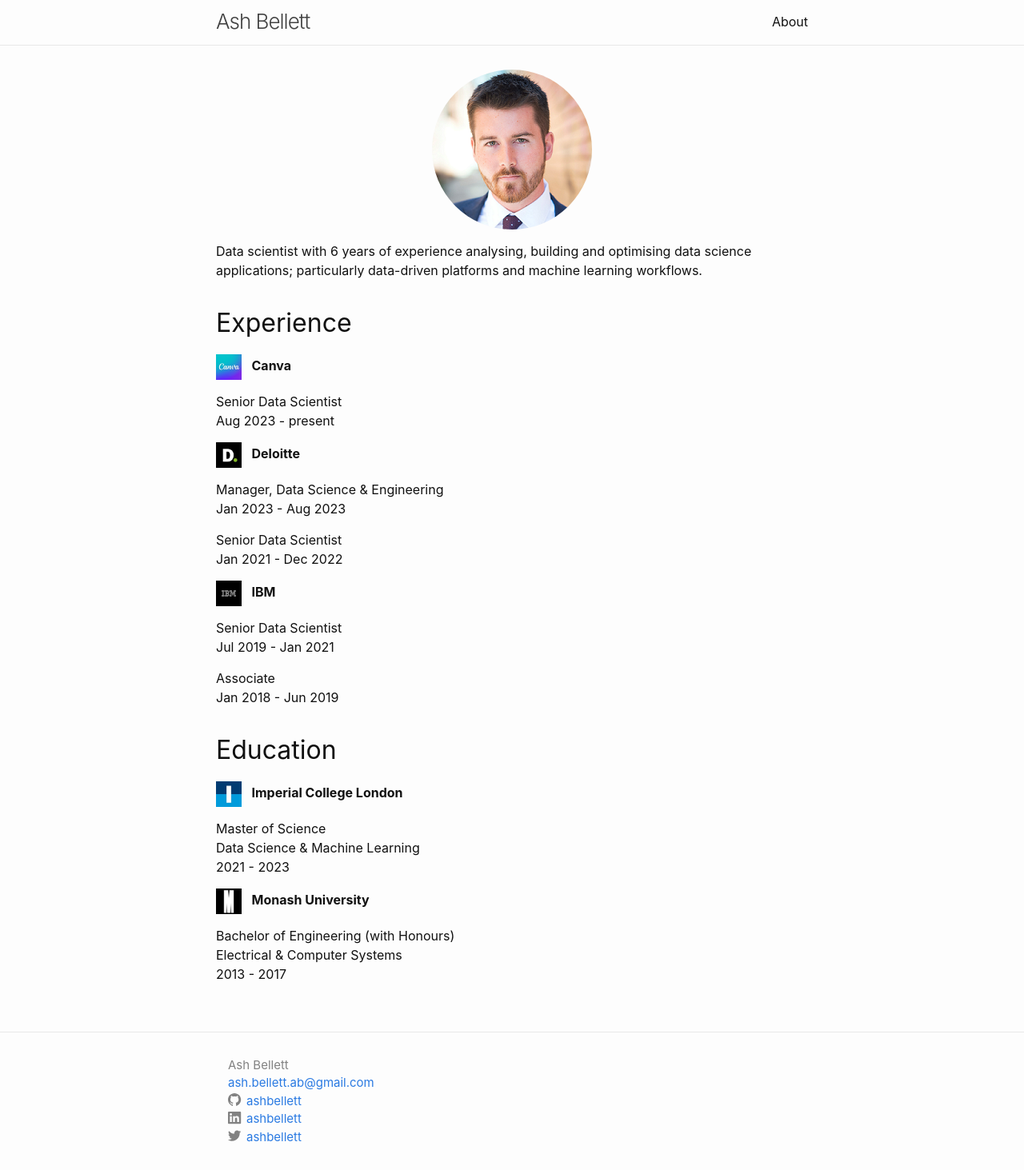
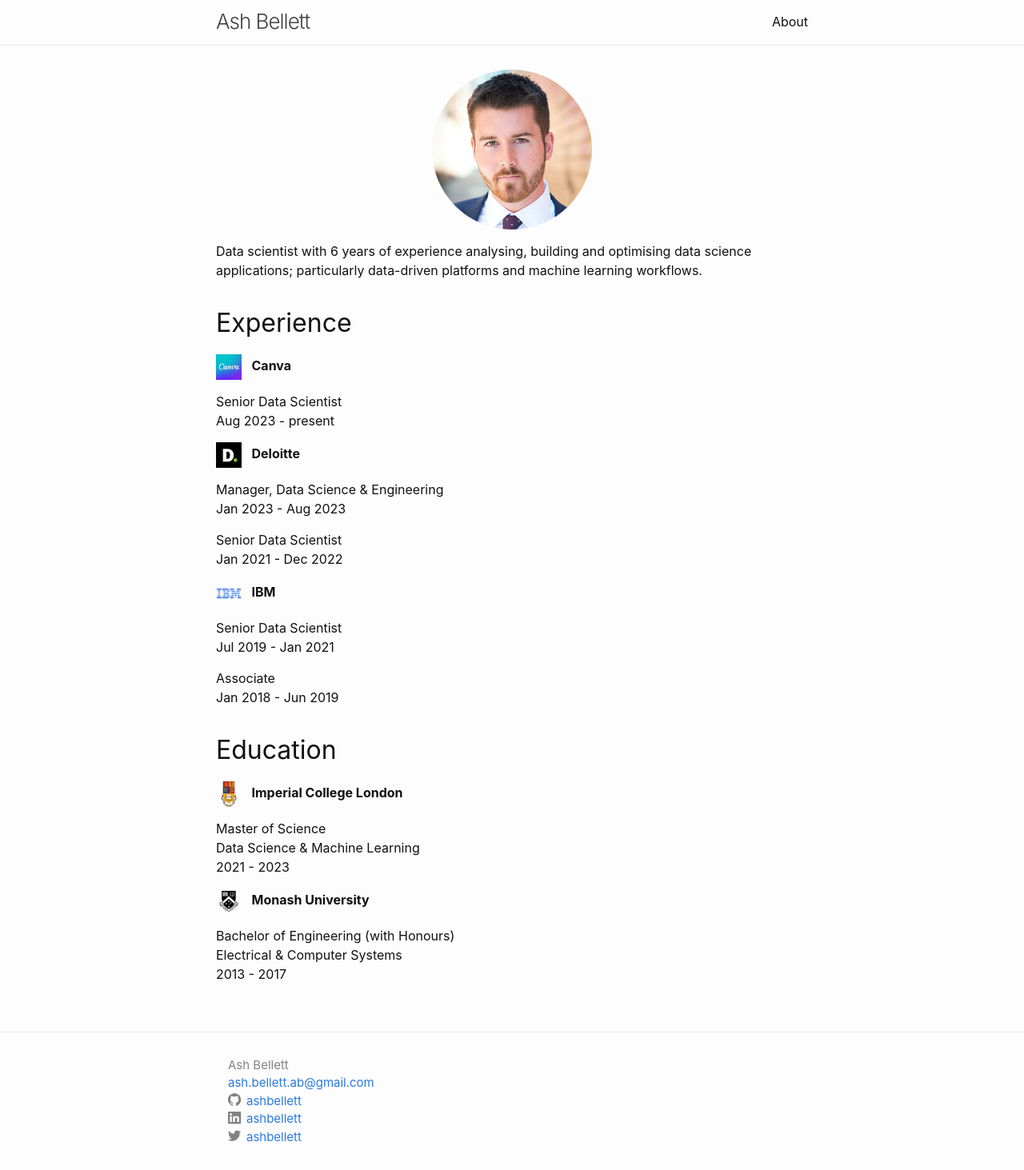
Before and after one commit to ashbellett/ashbellett.github.io, a Jekyll site: the page built from _pages/about.md, in a window 1280 px wide. Shown: the whole page at 80% size. Built offline with Jekyll 4.4.1, drawn with Linux system fonts in a browser that asks for light colours; some web fonts are replaced.

Commit message:
Update logo images

```diff
--- a/_pages/about.md
+++ b/_pages/about.md
@@ -51,9 +51,9 @@
 {: .brand }
 [deloitte]: assets/img/deloitte.jpg
 {: .brand }
-[ibm]: assets/img/ibm.jpg
+[ibm]: assets/img/ibm.png
 {: .brand }
-[imperial]: assets/img/imperial.jpg
+[imperial]: assets/img/imperial.png
 {: .brand }
-[monash]: assets/img/monash.jpg
+[monash]: assets/img/monash.png
 {: .brand }
```
Also changed, not shown: assets/img/ibm.jpg (deleted), assets/img/ibm.png (added), assets/img/imperial.jpg (deleted), assets/img/imperial.png (added), assets/img/monash.jpg (deleted), assets/img/monash.png (added).
